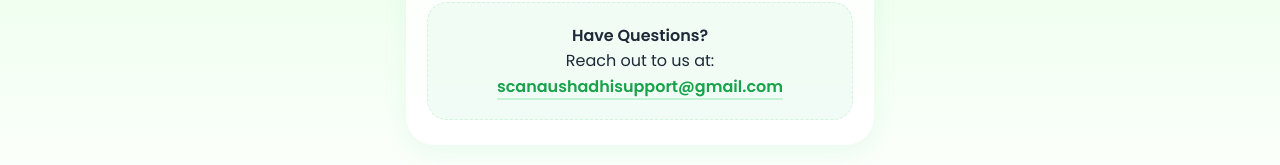
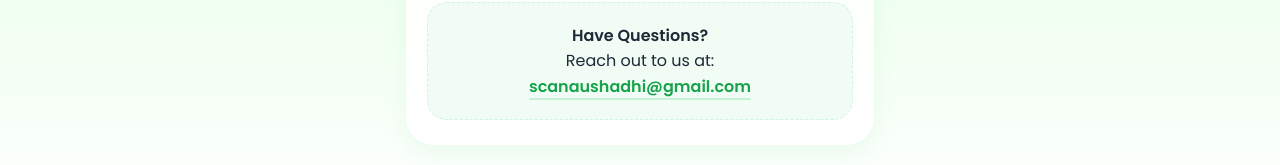
Before and after one commit to TeamNexcod/Scanaushadhi, a plain HTML site: page frontend/privacy.html in a window 1280 px wide. Shown: the part 892-1057 px from the top of the page. Drawn offline with Linux system fonts and the light colour scheme.

Commit message:
Update privacy.html

```diff
--- a/frontend/privacy.html
+++ b/frontend/privacy.html
@@ -206,7 +206,7 @@
             <div class="footer-info">
                 <strong>Have Questions?</strong><br>
                 Reach out to us at:<br>
-                <a href="mailto:scanaushadhisupport@gmail.com" class="contact-link">scanaushadhisupport@gmail.com</a>
+                <a href="mailto:scanaushadhi@gmail.com" class="contact-link">scanaushadhi@gmail.com</a>
             </div>
         </div>
     </div>
```
